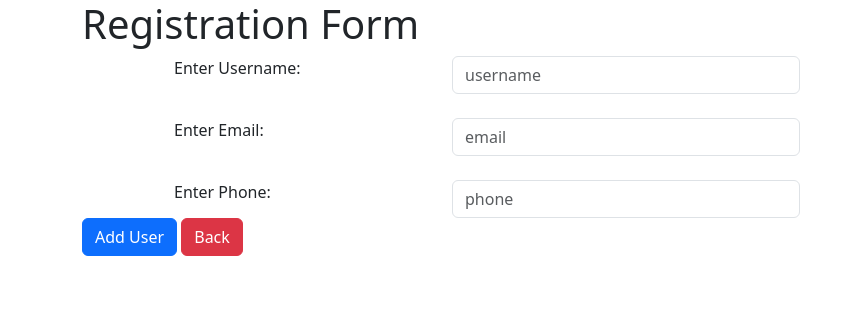
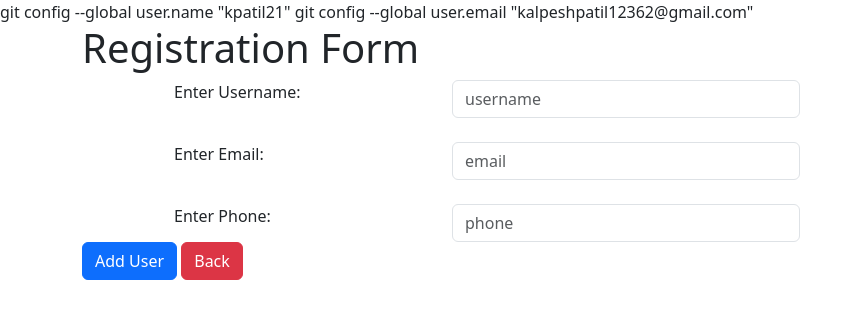
Before and after one commit to kpatil21/CI_CURD, a CodeIgniter app: page /database/index.php/registration/add in a window 1280 px wide. Shown: the top 319 px of the page, without its empty margins (0-862 px from the left). Run offline with CodeIgniter, Linux system fonts and the light colour scheme; some libraries are stand-ins or nearby versions.

Commit message:
adding third message

```diff
--- a/application/views/assets/header.php
+++ b/application/views/assets/header.php
@@ -16,3 +16,8 @@
     <title>CI-3 CURD</title>
 </head>
 <body>
+
+
+
+git config --global user.name "kpatil21"
+git config --global user.email "kalpeshpatil12362@gmail.com"
--- a/index.php
+++ b/index.php
@@ -2,6 +2,7 @@
 /**
  * CodeIgniter Hello Welcome to Index with Git1
  * My second message
+ * my third message = "new git"
  *
  * An open source application development framework for PHP
  *
```
